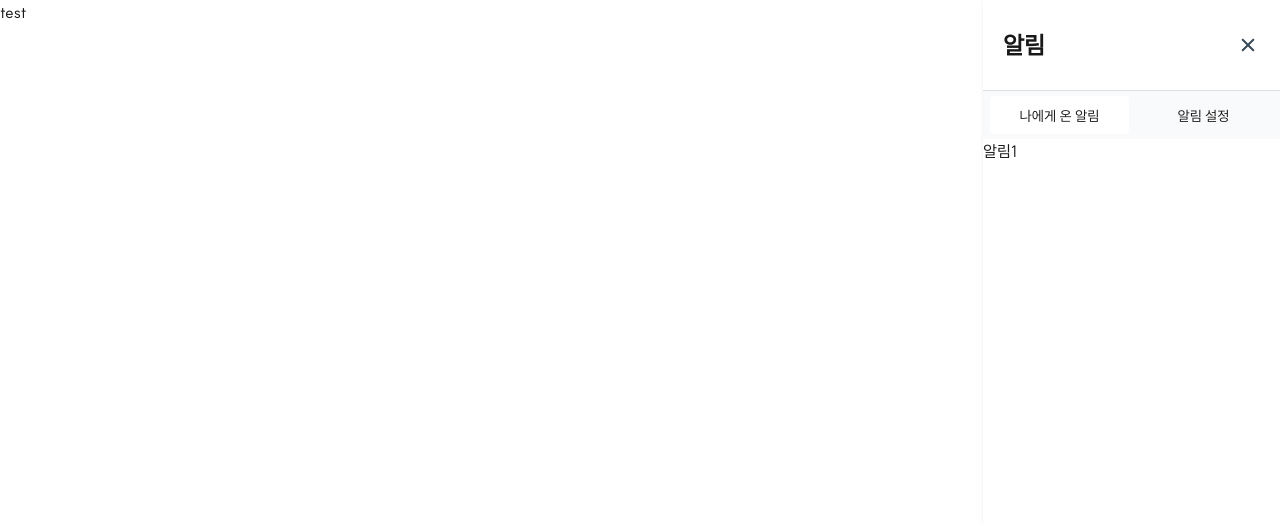
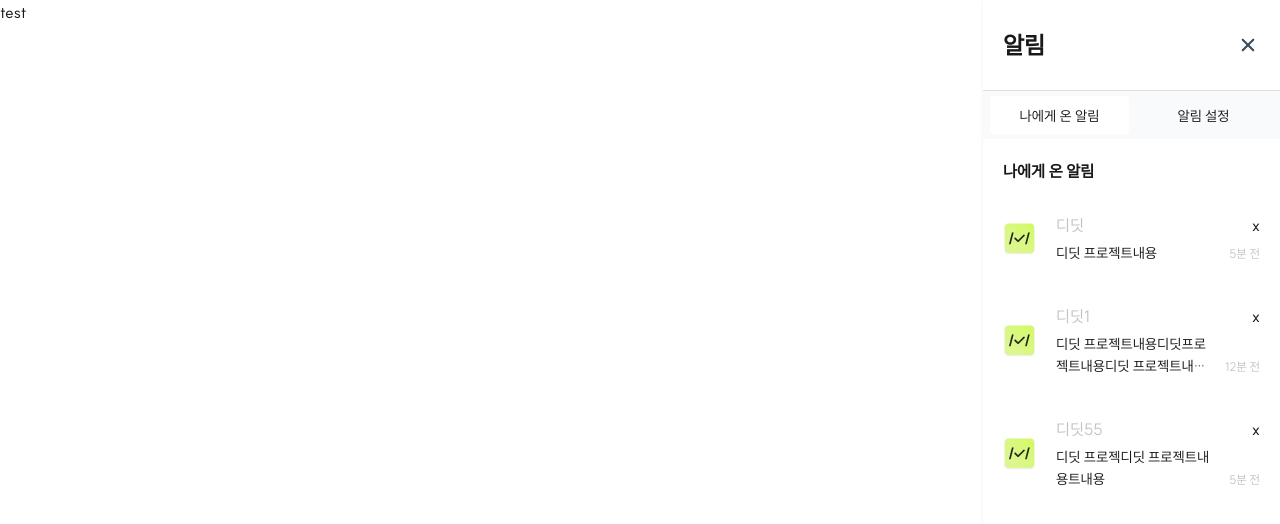
Before and after one commit to muzi55/didit, a Next.js app: page / in a window 1280 px wide. Shown: the top 524 px of the page. Built offline with nearby package versions, Linux system fonts and the light colour scheme.

Commit message:
component: MyAlarmSection 컴포넌트 추가 및 하위 컴포넌트 추가
Header - 해당 섹션의 제목을 나타냅니다.
Content - 알림의 배열입니다

```diff
--- a/src/app/_components/alarm/AlarmBox.tsx
+++ b/src/app/_components/alarm/AlarmBox.tsx
@@ -4,6 +4,32 @@ import React, { useState } from "react";
 import { crossMedium, icons } from "@/shared/libs/common/icons";
 
 import { AlarmTabs } from "./AlarmTabs";
+import MyAlarmSection from "./MyAlarmSection";
+
+const textArr = [
+	{
+		projectTitle: "디딧",
+		content: "디딧 프로젝트내용",
+		time: "5분",
+		img: "",
+		onClick: () => {},
+	},
+	{
+		projectTitle: "디딧1",
+		content:
+			"디딧 프로젝트내용디딧프로젝트내용디딧 프로젝트내용디딧 프로젝트내용",
+		time: "12분",
+		img: "",
+		onClick: () => {},
+	},
+	{
+		projectTitle: "디딧55",
+		content: "디딧 프로젝디딧 프로젝트내용트내용",
+		time: "5분",
+		img: "",
+		onClick: () => {},
+	},
+];
 
 export default function AlarmBox() {
 	const [tab, setTab] = useState<number>(0);
@@ -13,7 +39,7 @@ export default function AlarmBox() {
 
 			<AlarmTabs activeIndex={tab} setActiveIndex={setTab}>
 				<AlarmTabs.Tab title="나에게 온 알림">
-					<div>알림1</div>
+					<MyAlarmSection alarmList={textArr} sectionTitle="나에게 온 알림" />
 				</AlarmTabs.Tab>
 				<AlarmTabs.Tab title="알림 설정">
 					<div>알림2</div>
@@ -26,7 +52,7 @@ export default function AlarmBox() {
 const AlarmHeader = ({ onClick }: { onClick: () => void }) => {
 	return (
 		<div className="flex justify-between py-[30px] border-b border-stroke px-[20px]">
-			<h4 className="text-H6">알림</h4>
+			<h2 className="text-H6">알림</h2>
 			<button onClick={onClick}>{icons.cross(crossMedium)}</button>
 		</div>
 	);
--- /dev/null
+++ b/src/app/_components/alarm/AlarmImage.ts
@@ -0,0 +1,8 @@
+export const AlarmImg = {
+	AlarmLogo: {
+		src: "/static/images/alarm/alarmImg.webp",
+		alt: "알람 로고",
+		width: 33,
+		height: 33,
+	},
+};
--- /dev/null
+++ b/src/app/_components/alarm/MyAlarmSection.tsx
@@ -0,0 +1,82 @@
+import Image from "next/image";
+import React from "react";
+
+import { AlarmImg } from "./AlarmImage";
+
+interface MyAlarmSectionProps {
+	sectionTitle: string;
+	alarmList: MyAlarmContentProps[];
+}
+
+export default function MyAlarmSection({
+	sectionTitle,
+	alarmList,
+}: MyAlarmSectionProps) {
+	return (
+		<div className="px-[20px]">
+			<MyAlarmSection.Header>{sectionTitle}</MyAlarmSection.Header>
+			<ul className="flex flex-col gap-[20px]">
+				{alarmList.map(alarm => (
+					<MyAlarmSection.Content
+						key={alarm.projectTitle}
+						projectTitle={alarm.projectTitle}
+						content={alarm.content}
+						onClick={alarm.onClick}
+						time={alarm.time}
+						img={alarm.img}
+					/>
+				))}
+			</ul>
+		</div>
+	);
+}
+
+const MyAlarmHeader = ({ children }: { children: string }) => {
+	return <h3 className="text-bodyMedium700 my-[20px]">{children}</h3>;
+};
+
+interface MyAlarmContentProps {
+	projectTitle: string;
+	content: string;
+	onClick: () => void;
+	time: string;
+	img?: string;
+}
+
+const MyAlarmContent = ({
+	projectTitle,
+	content,
+	onClick,
+	time,
+	img,
+}: MyAlarmContentProps) => {
+	const { AlarmLogo } = AlarmImg;
+	const checkImg = img ? { ...AlarmImg, src: img } : AlarmLogo;
+
+	return (
+		<div className="flex items-center py-[10px]">
+			<div className="mr-[20px]">
+				<Image {...checkImg} alt={AlarmLogo.alt} />
+			</div>
+			<div className="flex-1">
+				<div className="flex justify-between mb-[5px]">
+					<h4 className="text-bodyMedium500 text-textColor-secondary">
+						{projectTitle}
+					</h4>
+					<button onClick={onClick}>x</button>
+				</div>
+				<div className="flex justify-between">
+					<div className="text-bodySmall400 line-clamp-2 mr-[9px]">
+						{content}
+					</div>
+					<p className="self-end whitespace-nowrap text-bodyExtraSmall400 text-textColor-secondary">
+						{time} 전
+					</p>
+				</div>
+			</div>
+		</div>
+	);
+};
+
+MyAlarmSection.Header = MyAlarmHeader;
+MyAlarmSection.Content = MyAlarmContent;
```
Also changed, not shown: public/static/images/alarm/alarmImg.webp (added).
